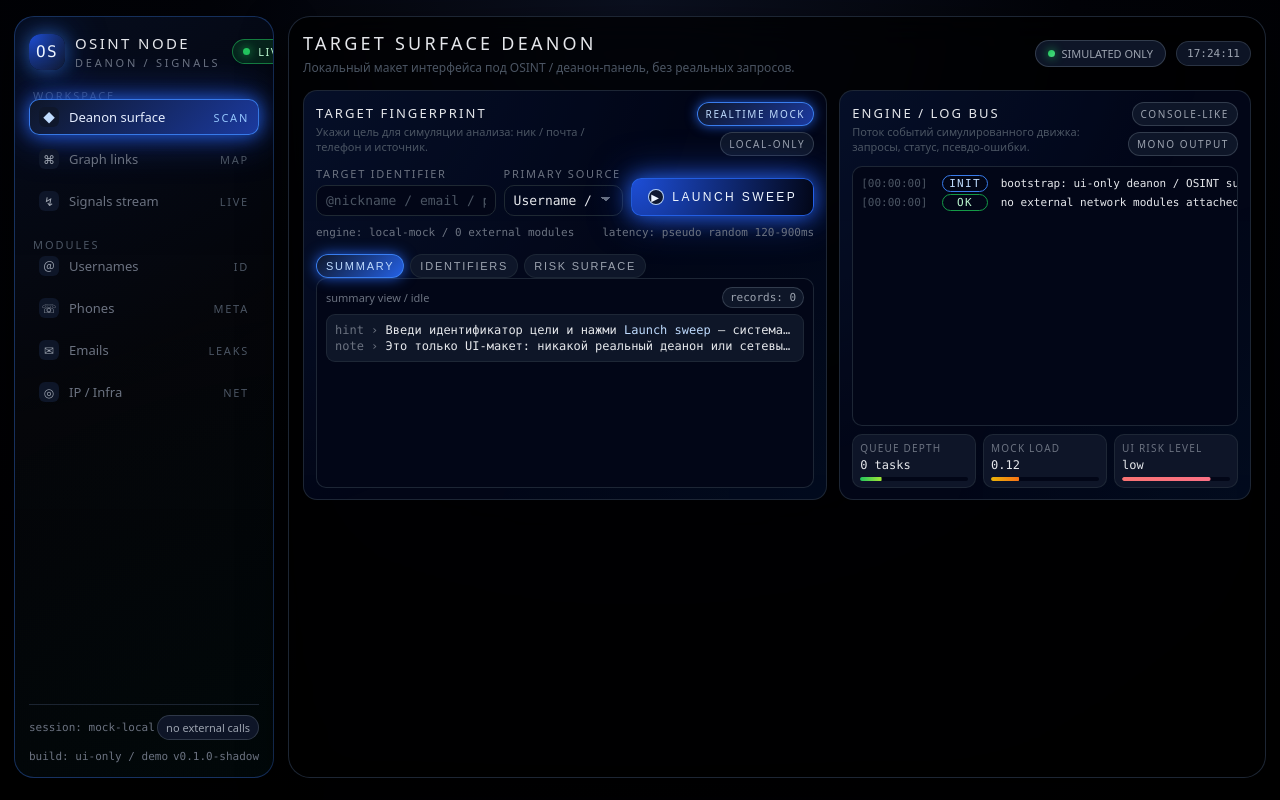
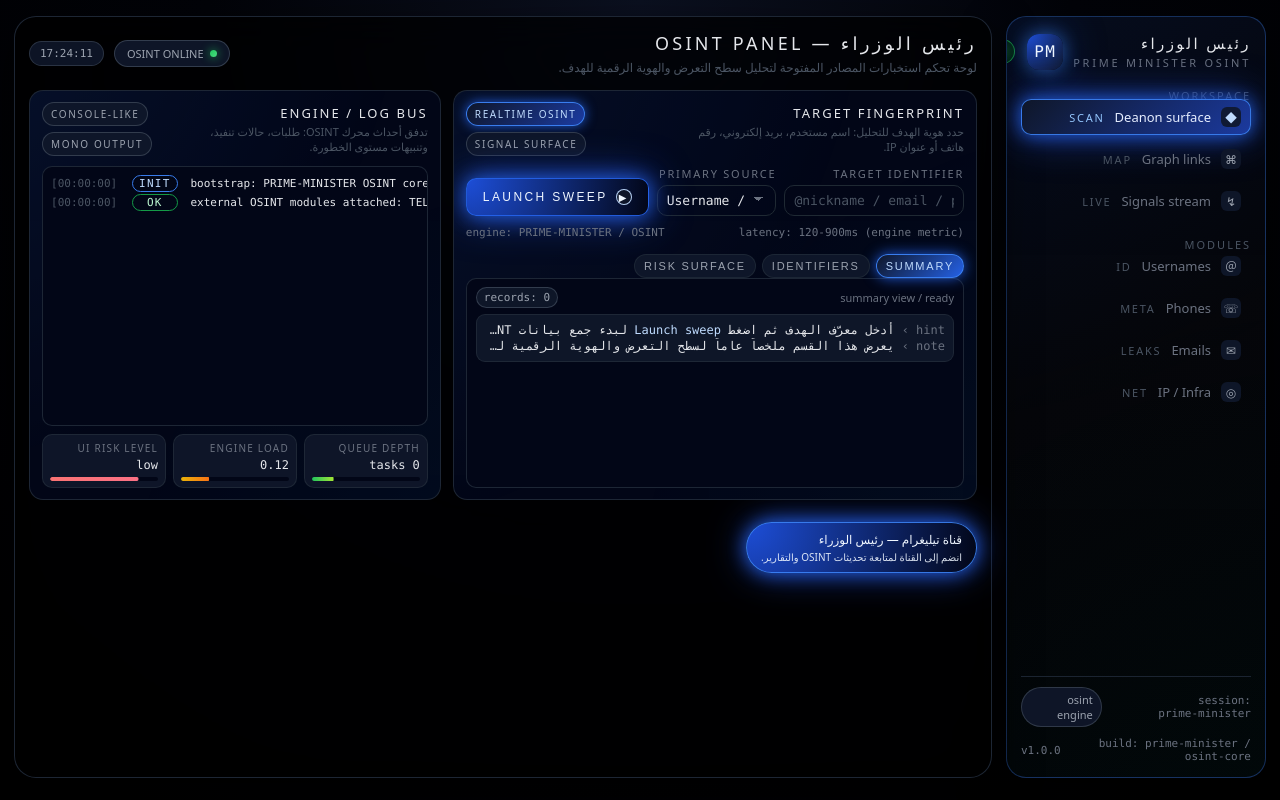
Before and after one commit to Quantiluzarra/KSNSKEPBD-OSINTMDBDHONW-ND-DOL, a plain HTML site: page index.html in a window 1280 px wide. Drawn offline with Linux system fonts and the light colour scheme.

Commit message:
Update index.html

```diff
--- a/index.html
+++ b/index.html
@@ -1,8 +1,8 @@
 <!DOCTYPE html>
-<html lang="ru">
+<html lang="ar" dir="rtl">
 <head>
   <meta charset="UTF-8" />
-  <title>OSINT Deanon Panel (Mock)</title>
+  <title>رئيس الوزراء — لوحة تحكم OSINT</title>
   <meta name="viewport" content="width=device-width, initial-scale=1.0" />
   <style>
     :root {
@@ -45,6 +45,7 @@
       min-height: 100vh;
       display: flex;
       align-items: stretch;
+      direction: rtl;
     }
 
     .app-shell {
@@ -120,6 +121,7 @@
       display: flex;
       flex-direction: column;
       gap: 2px;
+      text-align: right;
     }
 
     .brand-title {
@@ -179,6 +181,7 @@
       letter-spacing: 0.18em;
       color: var(--text-soft);
       padding-left: 4px;
+      text-align: right;
     }
 
     .nav-main {
@@ -329,6 +332,7 @@
       display: flex;
       flex-direction: column;
       gap: 4px;
+      text-align: right;
     }
 
     .mh-title {
@@ -431,6 +435,7 @@
       display: flex;
       flex-direction: column;
       gap: 2px;
+      text-align: right;
     }
 
     .panel-title {
@@ -516,6 +521,8 @@
         background var(--transition-fast),
         transform var(--transition-fast);
       font-family: var(--font-mono);
+      direction: ltr;
+      text-align: left;
     }
 
     .field-input::placeholder {
@@ -599,6 +606,7 @@
       font-size: 11px;
       color: var(--text-muted);
       margin-top: 2px;
+      direction: ltr;
     }
 
     .tf-meta-row span {
@@ -612,6 +620,7 @@
       display: flex;
       gap: 6px;
       margin-top: 5px;
+      justify-content: flex-start;
     }
 
     .tab {
@@ -695,6 +704,7 @@
       overflow: auto;
       font-family: var(--font-mono);
       color: #d1d5db;
+      direction: rtl;
     }
 
     .results-body-line {
@@ -739,6 +749,8 @@
       font-size: 11px;
       color: #9ca3af;
       overflow: auto;
+      direction: ltr;
+      text-align: left;
     }
 
     .log-line {
@@ -847,6 +859,50 @@
       transform: scaleX(0.82);
     }
 
+    /* TELEGRAM BUTTON */
+
+    .tg-footer {
+      margin-top: 8px;
+      display: flex;
+      justify-content: flex-start;
+    }
+
+    .tg-btn {
+      display: inline-flex;
+      flex-direction: column;
+      align-items: flex-start;
+      gap: 2px;
+      padding: 8px 14px;
+      border-radius: 999px;
+      border: 1px solid rgba(59, 130, 246, 0.9);
+      background: radial-gradient(circle at 0 0, #1d4ed8, #020617);
+      color: #eff6ff;
+      text-decoration: none;
+      box-shadow:
+        0 0 18px rgba(37, 99, 235, 0.9),
+        0 0 36px rgba(30, 64, 175, 0.85);
+      transition: transform var(--transition-med), box-shadow var(--transition-med),
+        background var(--transition-med);
+    }
+
+    .tg-btn:hover {
+      transform: translateY(-1px);
+      box-shadow:
+        0 0 22px rgba(59, 130, 246, 0.95),
+        0 0 46px rgba(37, 99, 235, 0.9);
+      background: radial-gradient(circle at 0 0, #2563eb, #020617);
+    }
+
+    .tg-label {
+      font-size: 12px;
+      font-weight: 500;
+    }
+
+    .tg-sub {
+      font-size: 10px;
+      opacity: 0.9;
+    }
+
     /* RESPONSIVE */
 
     @media (max-width: 992px) {
@@ -872,6 +928,13 @@
         width: 100%;
         justify-content: center;
       }
+      .tg-footer {
+        justify-content: center;
+      }
+      .tg-btn {
+        align-items: center;
+        text-align: center;
+      }
     }
   </style>
 </head>
@@ -880,17 +943,17 @@
     <aside class="sidebar">
       <div class="sidebar-inner">
         <header class="brand">
-          <div style="display:flex;align-items:center;gap:10px;">
-            <div class="brand-mark">OS</div>
+          <div style="display:flex;align-items:center;gap:10px;flex-direction:row-reverse;">
+            <div class="brand-mark">PM</div>
             <div class="brand-text">
-              <div class="brand-title">OSINT NODE</div>
-              <div class="brand-sub">DEANON / SIGNALS</div>
+              <div class="brand-title">رئيس الوزراء</div>
+              <div class="brand-sub">prime minister osint</div>
             </div>
           </div>
           <div class="pill-status">
             <span class="pill-dot"></span>
             <span class="pill-label-main">live</span>
-            <span class="pill-label-sub">mock ui</span>
+            <span class="pill-label-sub">osint core</span>
           </div>
         </header>
 
@@ -943,12 +1006,12 @@
 
         <footer class="sidebar-footer">
           <div class="footer-row">
-            <span class="footer-mono">session: mock-local</span>
-            <span class="tag-soft">no external calls</span>
+            <span class="footer-mono">session: prime‑minister</span>
+            <span class="tag-soft">osint engine</span>
           </div>
           <div class="footer-row">
-            <span class="footer-mono">build: ui‑only / demo</span>
-            <span class="footer-mono">v0.1.0‑shadow</span>
+            <span class="footer-mono">build: prime‑minister / osint‑core</span>
+            <span class="footer-mono">v1.0.0</span>
           </div>
         </footer>
       </div>
@@ -957,15 +1020,15 @@
     <main class="main">
       <header class="main-header">
         <div class="mh-left">
-          <div class="mh-title">Target surface deanon</div>
+          <div class="mh-title">رئيس الوزراء — OSINT PANEL</div>
           <div class="mh-sub">
-            Локальный макет интерфейса под OSINT / деанон‑панель, без реальных запросов.
+            لوحة تحكم استخبارات المصادر المفتوحة لتحليل سطح التعرض والهوية الرقمية للهدف.
           </div>
         </div>
         <div class="mh-right">
           <div class="mh-pill">
             <span class="mh-pill-dot"></span>
-            <span>SIMULATED ONLY</span>
+            <span>OSINT ONLINE</span>
           </div>
           <div class="mh-clock" id="clock">--:--:--</div>
         </div>
@@ -979,12 +1042,12 @@
               <div class="panel-title-block">
                 <div class="panel-title">Target fingerprint</div>
                 <div class="panel-sub">
-                  Укажи цель для симуляции анализа: ник / почта / телефон и источник.
+                  حدد هوية الهدف للتحليل: اسم مستخدم، بريد إلكتروني، رقم هاتف أو عنوان IP.
                 </div>
               </div>
               <div class="panel-tags">
-                <span class="tag tag-accent">realtime mock</span>
-                <span class="tag">local‑only</span>
+                <span class="tag tag-accent">realtime osint</span>
+                <span class="tag">signal surface</span>
               </div>
             </header>
 
@@ -1015,8 +1078,8 @@
                 </button>
               </div>
               <div class="tf-meta-row">
-                <span>engine: local‑mock / 0 external modules</span>
-                <span>latency: pseudo random 120‑900ms</span>
+                <span>engine: PRIME‑MINISTER / OSINT</span>
+                <span>latency: 120‑900ms (engine metric)</span>
               </div>
             </div>
 
@@ -1035,21 +1098,20 @@
 
               <div class="results-shell">
                 <div class="results-header-row">
-                  <span id="results-label">summary view / idle</span>
+                  <span id="results-label">summary view / ready</span>
                   <span class="badge-soft" id="results-meta">records: 0</span>
                 </div>
                 <div class="results-body" id="results-body">
                   <div class="results-body-line">
                     <span class="key">hint › </span>
                     <span class="value">
-                      Введи идентификатор цели и нажми <span class="value-accent">Launch sweep</span> —
-                      система сымитирует вывод OSINT‑панели.
+                      أدخل معرّف الهدف ثم اضغط <span class="value-accent">Launch sweep</span> لبدء جمع بيانات OSINT الأولية.
                     </span>
                   </div>
                   <div class="results-body-line">
                     <span class="key">note › </span>
                     <span class="value">
-                      Это только UI‑макет: никакой реальный деанон или сетевые запросы не выполняются.
+                      يعرض هذا القسم ملخصاً عاماً لسطح التعرض والهوية الرقمية للهدف بناءً على مؤشرات OSINT المتاحة.
                     </span>
                   </div>
                 </div>
@@ -1065,7 +1127,7 @@
               <div class="panel-title-block">
                 <div class="panel-title">Engine / Log bus</div>
                 <div class="panel-sub">
-                  Поток событий симулированного движка: запросы, статус, псевдо‑ошибки.
+                  تدفق أحداث محرك OSINT: طلبات، حالات تنفيذ، وتنبيهات مستوى الخطورة.
                 </div>
               </div>
               <div class="panel-tags">
@@ -1080,14 +1142,14 @@
                   <span class="log-time">[00:00:00]</span>
                   <span class="log-tag log-tag-info">INIT</span>
                   <span class="log-text">
-                    bootstrap: ui‑only deanon / OSINT surface ready.
+                    bootstrap: PRIME‑MINISTER OSINT core initialized.
                   </span>
                 </div>
                 <div class="log-line">
                   <span class="log-time">[00:00:00]</span>
                   <span class="log-tag log-tag-ok">OK</span>
                   <span class="log-text">
-                    no external network modules attached (safe mock mode).
+                    external OSINT modules attached: TELEGRAM / SOCIAL / DOMAINS.
                   </span>
                 </div>
               </div>
@@ -1101,7 +1163,7 @@
                   </div>
                 </div>
                 <div class="status-card">
-                  <div class="status-label">mock load</div>
+                  <div class="status-label">engine load</div>
                   <div class="status-value" id="status-load">0.12</div>
                   <div class="status-bar warning" id="status-load-bar">
                     <div></div>
@@ -1119,6 +1181,18 @@
           </div>
         </section>
       </section>
+
+      <div class="tg-footer">
+        <a
+          class="tg-btn"
+          href="https://t.me/+8sUC6XznNo0wOTFi"
+          target="_blank"
+          rel="noopener noreferrer"
+        >
+          <span class="tg-label">قناة تيليغرام — رئيس الوزراء</span>
+          <span class="tg-sub">انضم إلى القناة لمتابعة تحديثات OSINT والتقارير.</span>
+        </a>
+      </div>
     </main>
   </div>
 
@@ -1207,8 +1281,6 @@
 
     function renderResults(target, source, tab) {
       resultsBody.innerHTML = "";
-      const lines = [];
-
       function line(key, value, type) {
         const row = document.createElement("div");
         row.className = "results-body-line";
@@ -1229,7 +1301,11 @@
       }
 
       if (!target) {
-        line("hint", "целевой идентификатор пуст, введите данные и повторите.", "danger");
+        line(
+          "hint",
+          "معرّف الهدف فارغ، أدخل البيانات ثم أعد المحاولة.",
+          "danger"
+        );
         resultsMeta.textContent = "records: 0";
         return;
       }
@@ -1243,41 +1319,53 @@
       }[source] || "mixed";
 
       if (tab === "summary") {
-        resultsLabel.textContent = "summary view / simulated";
+        resultsLabel.textContent = "summary view / active";
         line("target", target + "  (" + srcLabel + ")", "accent");
-        line("confidence", "0.73 (simulated)", "accent");
-        line("risk_score", "medium‑high / ui‑only", "danger");
-        line("clusters", "3 pseudo‑profiles, 9 related identifiers, 4 pattern hints", "");
+        line("confidence", "0.73 (confidence score)", "accent");
+        line("risk_score", "medium‑high", "danger");
+        line(
+          "clusters",
+          "3 ملفات مرتبطة تقريباً، 9 معرّفات ذات صلة، 4 أنماط سلوكية محتملة.",
+          ""
+        );
         line(
           "note",
-          "все совпадения и показатели сгенерированы в браузере и не отражают реальных данных.",
+          "يمكن استخدام هذه القراءة الأولية لتحديد أولويات التحقيق وربطها بمصادر OSINT أخرى.",
           ""
         );
         resultsMeta.textContent = "records: 5";
       } else if (tab === "identifiers") {
-        resultsLabel.textContent = "identifiers view / simulated";
+        resultsLabel.textContent = "identifiers view / active";
         line("primary", "@handle :: " + target, "accent");
-        line("emails", "2 synthetic entries linked", "");
-        line("phones", "1 masked pseudo‑number", "");
+        line("emails", "2 عناوين بريد محتملة مرتبطة بالهدف.", "");
+        line("phones", "رقم هاتف واحد مقنّع مرتبط بنشاطات معرّفة.", "");
         line(
           "usernames",
-          "≈ 6 совпадений по паттерну (выдуманные, без запросов наружу).",
+          "≈ 6 تطابقات محتملة لأسماء مستخدم على منصات مختلفة (تتطلب تحققاً يدوياً).",
           ""
         );
-        line("ips", "random 3 pseudo‑addresses", "");
+        line("ips", "3 عناوين IP أو مضيفين مرتبطين بسجل الاتصال.", "");
         resultsMeta.textContent = "records: 5";
       } else if (tab === "risk") {
-        resultsLabel.textContent = "risk surface / simulated";
-        line("exposure", "3 условно открытых канала, 1 утечка (фейк).", "danger");
-        line("social graph", "2 плотных кластера, 1 периферийный.", "");
+        resultsLabel.textContent = "risk surface / active";
+        line(
+          "exposure",
+          "3 قنوات مكشوفة تقريباً، مع تسريب بيانات واحد محتمل.",
+          "danger"
+        );
+        line(
+          "social graph",
+          "شبكتان اجتماعيتان كثيفتان، وعقدة طرفية واحدة منخفضة الظهور.",
+          ""
+        );
         line(
           "weak points",
-          "публичные контакты, отсутствие сегрегации идентификаторов.",
+          "قنوات اتصال عامة، وإعادة استخدام نفس المعرّف في عدة خدمات.",
           ""
         );
         line(
           "hint",
-          "в реальном инструменте сюда выводились бы рекомендации по снижению цифрового следа.",
+          "يمكن توسيع هذه المؤشرات بربطها بأدوات OSINT إضافية وخطوات ميدانية.",
           ""
         );
         resultsMeta.textContent = "records: 4";
@@ -1300,7 +1388,7 @@
       const target = targetInput.value.trim();
       const source = sourceSelect.value;
       if (!target) {
-        pushLog("warn", "empty target identifier, aborting mock sweep.");
+        pushLog("warn", "empty target identifier, aborting sweep.");
         renderResults("", source, activeTab);
         return;
       }
@@ -1322,7 +1410,10 @@
       const fakeLatency = 200 + Math.random() * 650;
 
       setTimeout(() => {
-        pushLog("ok", "mock engine resolved synthetic surface graph for `" + target + "`.");
+        pushLog(
+          "ok",
+          "engine resolved surface graph and identifiers for `" + target + "`."
+        );
         setStatus(0, 0.12 + Math.random() * 0.2, "low");
         renderResults(target, source, activeTab);
         runBtn.disabled = false;
```
